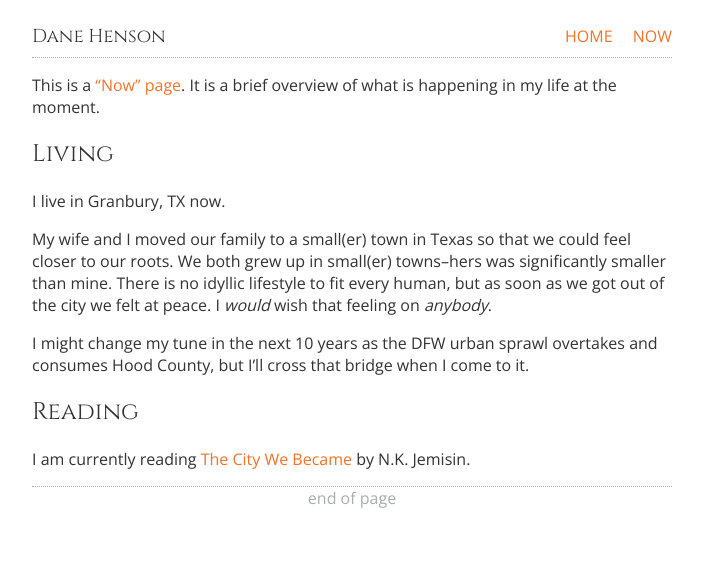
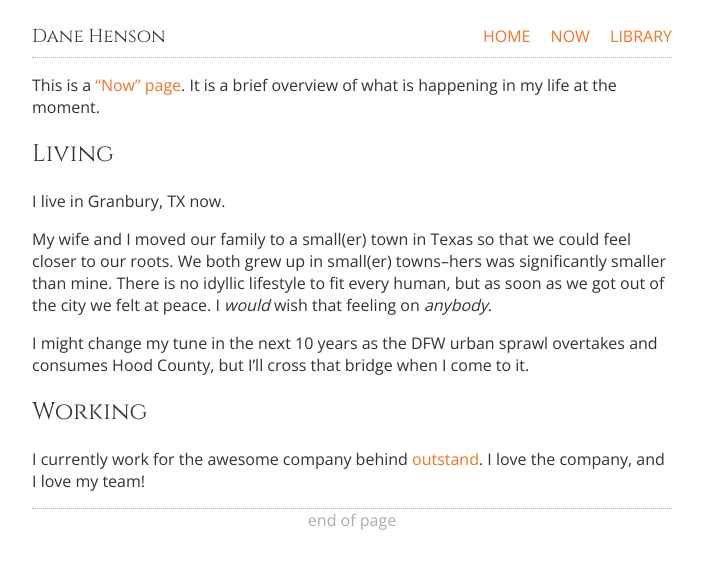
Before and after one commit to dahenson/dahenson.github.io, a Jekyll site: the page built from now.md, in a window 1280 px wide. Shown: the top 569 px of the page, without its empty margins (288-991 px from the left). Built offline with Jekyll 4.4.1, drawn with Linux system fonts in a browser that asks for light colours.

Commit message:
Add a library page!

```diff
--- a/Gemfile
+++ b/Gemfile
@@ -8,7 +8,7 @@ source "https://rubygems.org"
 #
 # This will help ensure the proper Jekyll version is running.
 # Happy Jekylling!
-# gem "jekyll", "~> 3.9.0"
+gem "jekyll", "~> 3.9.0"
 
 # This is the default theme for new Jekyll sites. You may change this to anything you like.
 gem "minima", "~> 2.0"
@@ -35,3 +35,6 @@ gem "wdm", "~> 0.1.0", :install_if => Gem.win_platform?
 # kramdown v2 ships without the gfm parser by default. If you're using
 # kramdown v1, comment out this line.
 gem "kramdown-parser-gfm"
+
+
+gem "webrick", "~> 1.7"
--- a/_includes/head.html
+++ b/_includes/head.html
@@ -1,11 +1,11 @@
 <head>
-    <title>{% if page.title %}{{ page.title }} | {% endif %}{{ site.title }}</title>
+  <title>{% if page.title %}{{ page.title }} | {% endif %}{{ site.title }}</title>
 
-    <meta charset="UTF-8">
+  <meta charset="UTF-8">
 
-    <link rel="preconnect" href="https://fonts.gstatic.com">
-    <link href="https://fonts.googleapis.com/css2?family=Cinzel:wght@400;700;900&display=swap" rel="stylesheet">
-    <link href="https://fonts.googleapis.com/css2?family=Open%20Sans:wght@400;700;900&display=swap" rel="stylesheet">
+  <link rel="preconnect" href="https://fonts.gstatic.com">
+  <link href="https://fonts.googleapis.com/css2?family=Cinzel:wght@400;700;900&display=swap" rel="stylesheet">
+  <link href="https://fonts.googleapis.com/css2?family=Open%20Sans:wght@400;700;900&display=swap" rel="stylesheet">
 
-    <link rel="stylesheet" type="text/css" href="css/main.css">
+  <link rel="stylesheet" type="text/css" href="/css/main.css">
 </head>
--- a/_includes/header.html
+++ b/_includes/header.html
@@ -3,5 +3,6 @@
   <nav>
     <a href="/">home</a>
     <a href="/now">now</a>
+    <a href="/library">library</a>
   </nav>
 </header>
--- a/now.md
+++ b/now.md
@@ -19,7 +19,7 @@ that feeling on _anybody_.
 I might change my tune in the next 10 years as the DFW urban sprawl overtakes
 and consumes Hood County, but I'll cross that bridge when I come to it.
 
-Reading
+Working
 -------
-I am currently reading [The City We Became](http://nkjemisin.com/books/the-city-we-became/)
-by N.K. Jemisin.
+I currently work for the awesome company behind [outstand](https://outstand.com).
+I love the company, and I love my team!
```
Also changed, not shown: library.md (added, +29 -0 lines), Gemfile.lock.
